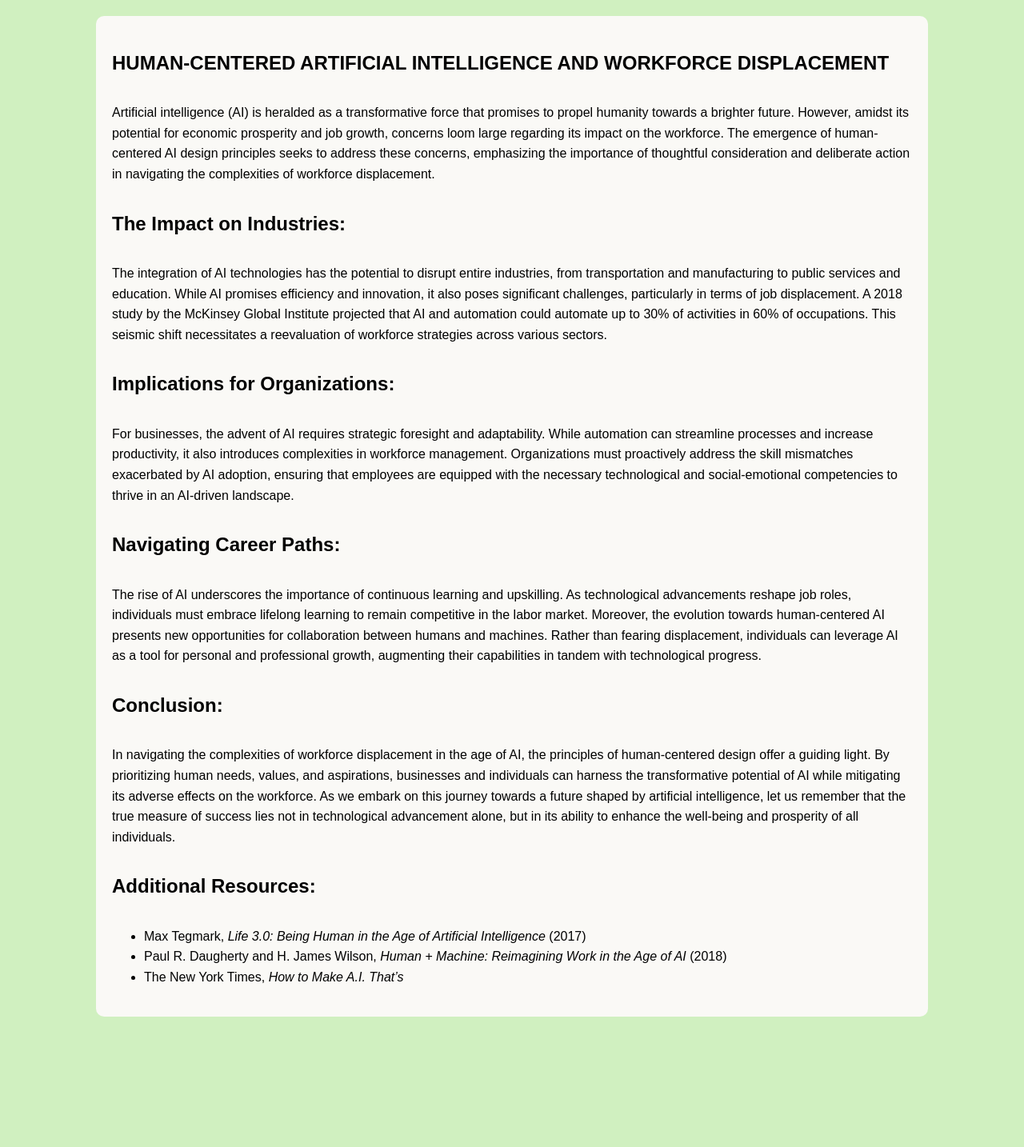
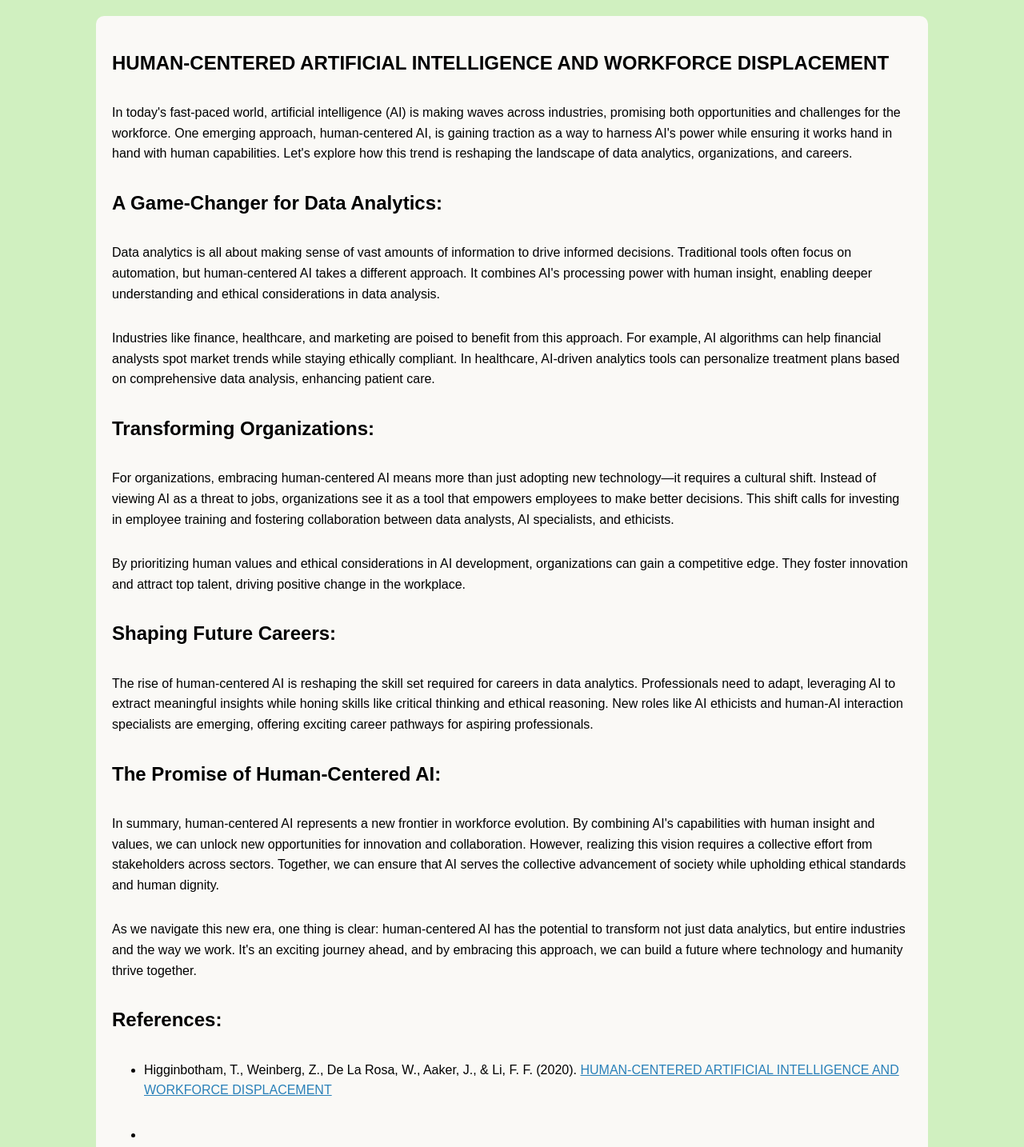
Before and after one commit to ranashweta08/shwetaranaportfolio, a plain HTML site: page single.html in a window 1280 px wide. Shown: the part 60-1494 px from the top of the page at 80% size. Before the commit the page ends 1411 px from the top, so only its background shows below. Drawn offline with Linux system fonts and the light colour scheme.

Commit message:
Update single.html

```diff
--- a/single.html
+++ b/single.html
@@ -32,23 +32,27 @@
     <div class="content">
         <article>
             <h1>HUMAN-CENTERED ARTIFICIAL INTELLIGENCE AND WORKFORCE DISPLACEMENT</h1>
-            <p>Artificial intelligence (AI) is heralded as a transformative force that promises to propel humanity towards a brighter future. However, amidst its potential for economic prosperity and job growth, concerns loom large regarding its impact on the workforce. The emergence of human-centered AI design principles seeks to address these concerns, emphasizing the importance of thoughtful consideration and deliberate action in navigating the complexities of workforce displacement.</p>
+            <p>In today's fast-paced world, artificial intelligence (AI) is making waves across industries, promising both opportunities and challenges for the workforce. One emerging approach, human-centered AI, is gaining traction as a way to harness AI's power while ensuring it works hand in hand with human capabilities. Let's explore how this trend is reshaping the landscape of data analytics, organizations, and careers.</p>
 
-            <h2>The Impact on Industries:</h2>
-            <p>The integration of AI technologies has the potential to disrupt entire industries, from transportation and manufacturing to public services and education. While AI promises efficiency and innovation, it also poses significant challenges, particularly in terms of job displacement. A 2018 study by the McKinsey Global Institute projected that AI and automation could automate up to 30% of activities in 60% of occupations. This seismic shift necessitates a reevaluation of workforce strategies across various sectors.</p>
+  <h2>A Game-Changer for Data Analytics:</h2>
+  <p>Data analytics is all about making sense of vast amounts of information to drive informed decisions. Traditional tools often focus on automation, but human-centered AI takes a different approach. It combines AI's processing power with human insight, enabling deeper understanding and ethical considerations in data analysis.</p>
+  <p>Industries like finance, healthcare, and marketing are poised to benefit from this approach. For example, AI algorithms can help financial analysts spot market trends while staying ethically compliant. In healthcare, AI-driven analytics tools can personalize treatment plans based on comprehensive data analysis, enhancing patient care.</p>
 
-            <h2>Implications for Organizations:</h2>
-            <p>For businesses, the advent of AI requires strategic foresight and adaptability. While automation can streamline processes and increase productivity, it also introduces complexities in workforce management. Organizations must proactively address the skill mismatches exacerbated by AI adoption, ensuring that employees are equipped with the necessary technological and social-emotional competencies to thrive in an AI-driven landscape.</p>
+  <h2>Transforming Organizations:</h2>
+  <p>For organizations, embracing human-centered AI means more than just adopting new technology—it requires a cultural shift. Instead of viewing AI as a threat to jobs, organizations see it as a tool that empowers employees to make better decisions. This shift calls for investing in employee training and fostering collaboration between data analysts, AI specialists, and ethicists.</p>
+  <p>By prioritizing human values and ethical considerations in AI development, organizations can gain a competitive edge. They foster innovation and attract top talent, driving positive change in the workplace.</p>
 
-            <h2>Navigating Career Paths:</h2>
-            <p>The rise of AI underscores the importance of continuous learning and upskilling. As technological advancements reshape job roles, individuals must embrace lifelong learning to remain competitive in the labor market. Moreover, the evolution towards human-centered AI presents new opportunities for collaboration between humans and machines. Rather than fearing displacement, individuals can leverage AI as a tool for personal and professional growth, augmenting their capabilities in tandem with technological progress.</p>
+  <h2>Shaping Future Careers:</h2>
+  <p>The rise of human-centered AI is reshaping the skill set required for careers in data analytics. Professionals need to adapt, leveraging AI to extract meaningful insights while honing skills like critical thinking and ethical reasoning. New roles like AI ethicists and human-AI interaction specialists are emerging, offering exciting career pathways for aspiring professionals.</p>
 
-            <h2>Conclusion:</h2>
-            <p>In navigating the complexities of workforce displacement in the age of AI, the principles of human-centered design offer a guiding light. By prioritizing human needs, values, and aspirations, businesses and individuals can harness the transformative potential of AI while mitigating its adverse effects on the workforce. As we embark on this journey towards a future shaped by artificial intelligence, let us remember that the true measure of success lies not in technological advancement alone, but in its ability to enhance the well-being and prosperity of all individuals.</p>
-          </article>
-    <h2>Additional Resources:</h2>
+  <h2>The Promise of Human-Centered AI:</h2>
+  <p>In summary, human-centered AI represents a new frontier in workforce evolution. By combining AI's capabilities with human insight and values, we can unlock new opportunities for innovation and collaboration. However, realizing this vision requires a collective effort from stakeholders across sectors. Together, we can ensure that AI serves the collective advancement of society while upholding ethical standards and human dignity.</p>
+  <p>As we navigate this new era, one thing is clear: human-centered AI has the potential to transform not just data analytics, but entire industries and the way we work. It's an exciting journey ahead, and by embracing this approach, we can build a future where technology and humanity thrive together.</p>
+</article>
+    <h2>References:</h2>
     <ul>
-        <li>Max Tegmark, <em>Life 3.0: Being Human in the Age of Artificial Intelligence</em> (2017)</li>
-        <li>Paul R. Daugherty and H. James Wilson, <em>Human + Machine: Reimagining Work in the Age of AI</em> (2018)</li>
-        <li>The New York Times, <em>How to Make A.I. That’s
+        <li><p>Higginbotham, T., Weinberg, Z., De La Rosa, W., Aaker, J., & Li, F. F. (2020). <a href="https://usflearn.instructure.com/courses/1856488/pages/blog-articles-instructions-and-article-links?module_item_id=34576121">HUMAN-CENTERED ARTIFICIAL INTELLIGENCE AND WORKFORCE DISPLACEMENT</a></p>
+</li>
+        <li><a href="https://hbr.org/2021/03/ai-should-augment-human-intelligence-not-replace-it"</a> </li>
+
         </div>
```
